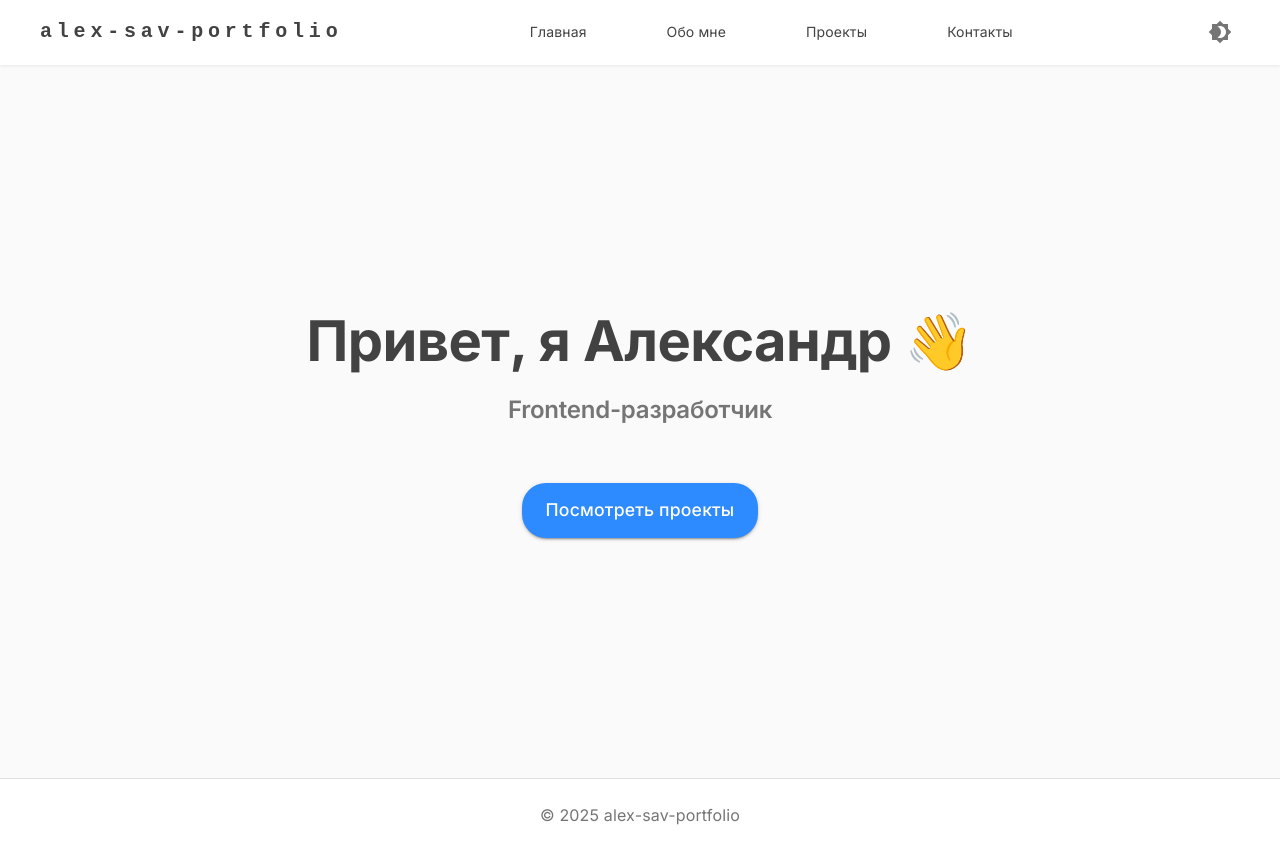
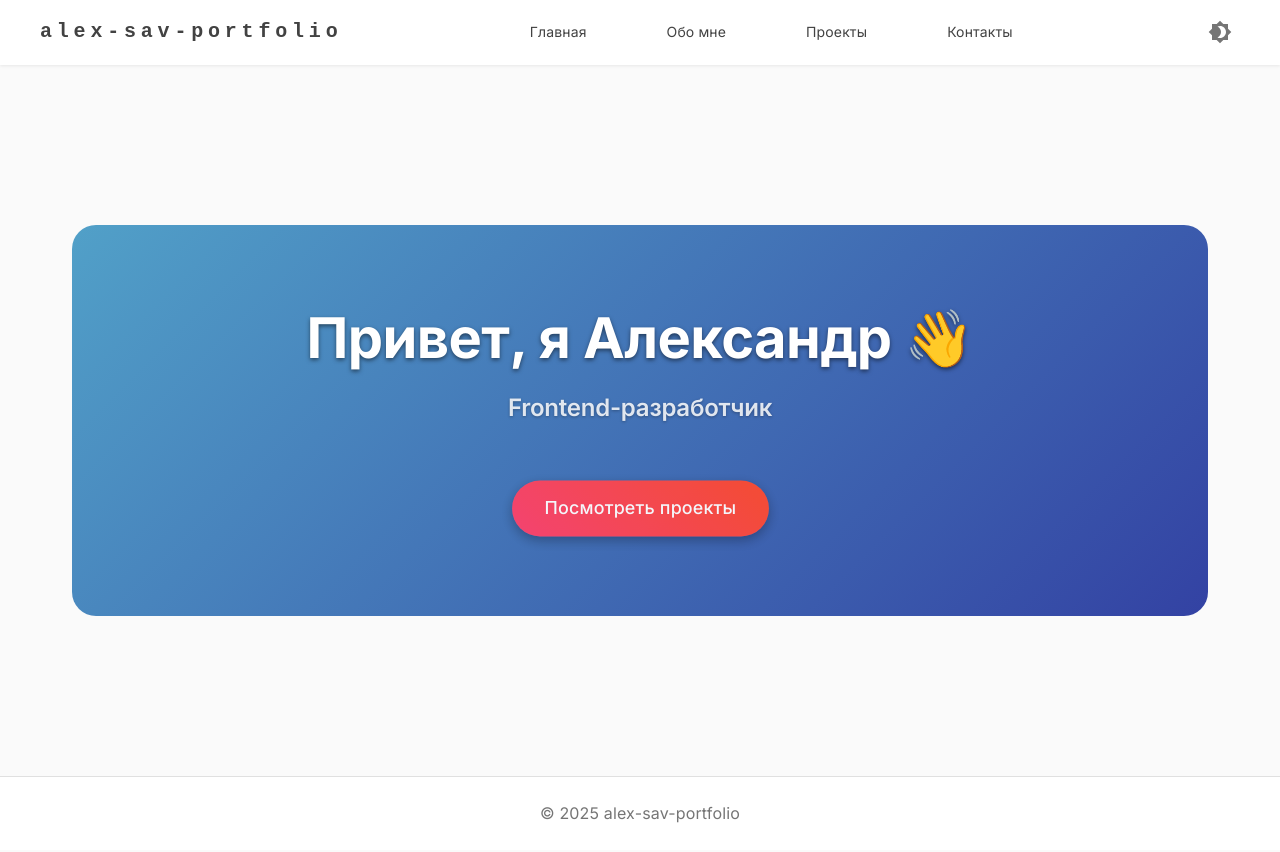
Before and after one commit to AlexSavOne/alex-sav-portfolio, a React (Vite) app: page / in a window 1280 px wide. Built offline with nearby package versions, Linux system fonts and the light colour scheme.

Commit message:
обновил градиенты и анимацию в HeroSection

```diff
--- a/src/features/hero/HeroSection.tsx
+++ b/src/features/hero/HeroSection.tsx
@@ -3,6 +3,14 @@ import React from "react";
 import { Box, Typography, Button, Icon } from "@mui/material";
 import { Link } from "react-router-dom";
 import { motion } from "framer-motion";
+import { keyframes } from "@emotion/react";
+
+// плавное появление
+const fadeInUp = {
+  initial: { y: 20, opacity: 0 },
+  animate: { y: 0, opacity: 1 },
+  transition: { duration: 0.5 },
+};
 
 interface HeroSectionProps {
   title: string;
@@ -13,7 +21,7 @@ interface HeroSectionProps {
   buttonIcon?: string;
 }
 
-export default function HeroSection({
+export default React.memo(function HeroSection({
   title,
   subtitle,
   buttonText,
@@ -24,64 +32,85 @@ export default function HeroSection({
   return (
     <Box
       sx={{
+        position: "relative",
         textAlign: "center",
         py: { xs: 4, sm: 6, md: 8, lg: 10 },
         px: { xs: 2, sm: 3, md: 4 },
-        backgroundColor: "background.default",
         borderRadius: { xs: 1, sm: 2 },
-        backgroundSize: "cover",
-        backgroundPosition: "center",
-        ...(backgroundImage && { backgroundImage: `url(${backgroundImage})` }),
+        // тёмный градиент от насыщенного синего к фиолетовому
+        background: "linear-gradient(135deg,rgb(81, 160, 200) 0%,rgb(51, 66, 163) 100%)",
+        color: "#fff",
       }}
     >
-      <motion.div
-        initial={{ y: 20, opacity: 0 }}
-        animate={{ y: 0, opacity: 1 }}
-        transition={{ duration: 0.5 }}
-      >
+      <motion.div {...fadeInUp}>
         <Typography
           variant="h2"
           gutterBottom
           fontWeight="bold"
           sx={{
-            fontSize: { xs: '2rem', sm: '2.5rem', md: '3rem', lg: '3.5rem' },
-            lineHeight: { xs: 1.2, sm: 1.3 },
-            mb: { xs: 1, sm: 2 },
+            fontSize: { xs: "2rem", sm: "2.5rem", md: "3rem", lg: "3.5rem" },
+            lineHeight: 1.2,
+            // лёгкая тень для читаемости
+            textShadow: "0 2px 4px rgba(0,0,0,0.5)",
           }}
         >
           {title}
         </Typography>
       </motion.div>
+
       <Typography
         variant="h5"
-        color="text.secondary"
         gutterBottom
         sx={{
-          fontSize: { xs: '1.1rem', sm: '1.25rem', md: '1.5rem' },
+          fontSize: { xs: "1.1rem", sm: "1.25rem", md: "1.5rem" },
+          color: "rgba(255,255,255,0.85)",
           mb: { xs: 2, sm: 3 },
-          px: { xs: 1, sm: 2 },
+          textShadow: "0 1px 3px rgba(0,0,0,0.3)",
         }}
       >
         {subtitle}
       </Typography>
+
+      <motion.div {...fadeInUp} transition={{ duration: 0.7 }}>
         <Button
           variant="contained"
-        color="primary"
           component={Link}
           to={buttonLink}
-        startIcon={buttonIcon ? <Icon>{buttonIcon}</Icon> : null}
+          startIcon={buttonIcon ? <Icon>{buttonIcon}</Icon> : undefined}
+          aria-label={buttonText}
           sx={{
             mt: { xs: 2, sm: 3, md: 4 },
-          px: { xs: 2, sm: 3 },
-          py: { xs: 1, sm: 1.5 },
-          fontSize: { xs: '1rem', sm: '1.1rem' },
+            px: { xs: 3, sm: 4 },
+            py: { xs: 1.25, sm: 1.5 },
+            fontSize: { xs: "1rem", sm: "1.1rem" },
             textTransform: "none",
-          borderRadius: 2,
+            borderRadius: 3,
+            // более яркий контрастный градиент
+            background: "linear-gradient(45deg, #ff416c, #ff4b2b)",
+            boxShadow: "0 4px 12px rgba(0,0,0,0.3)",
+            "&:hover": {
+              transform: "scale(1.03)",
+              boxShadow: "0 6px 20px rgba(0,0,0,0.4)",
+            },
+            // лёгкий pulse при ожидании
+            animation: "pulse 2.5s ease-in-out infinite",
           }}
-        aria-label={buttonText}
         >
           {buttonText}
         </Button>
+      </motion.div>
+
+      {/* Определяем анимацию pulse прямо в Box */}
+      <Box
+        component="style"
+        children={`
+          @keyframes pulse {
+            0% { transform: scale(1); opacity: 1; }
+            50% { transform: scale(1.05); opacity: 0.8; }
+            100% { transform: scale(1); opacity: 1; }
+          }
+        `}
+      />
     </Box>
   );
-}
+});
```
Lines whose indentation alone changed are shown as unchanged.
